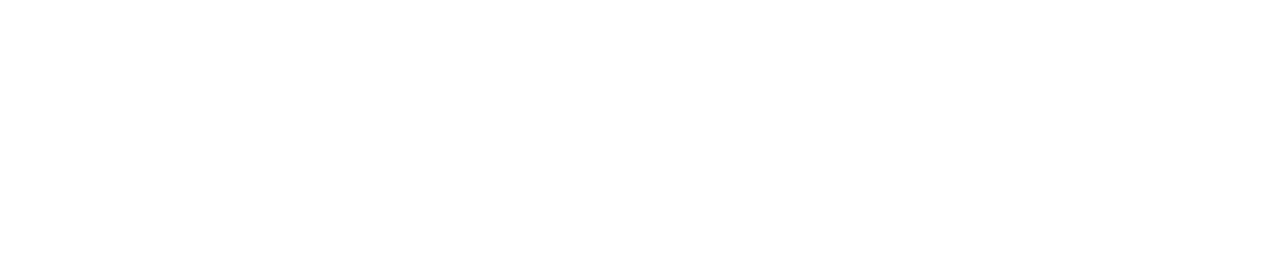
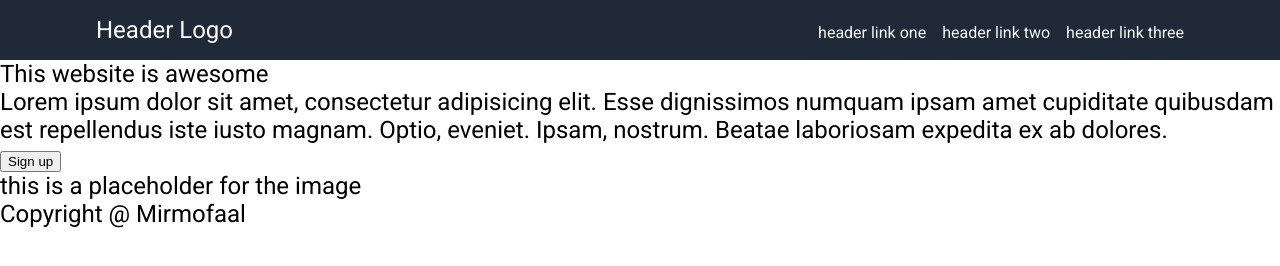
Before and after one commit to Overfed4372/landing-page-practice, a plain HTML site: page index.html in a window 1280 px wide. Drawn offline with Linux system fonts and the light colour scheme.

Commit message:
Add content and header style
Add the initial content for the header and the first row part.

Also, Add style to the header of the document.

```diff
--- a/index.html
+++ b/index.html
@@ -3,10 +3,36 @@
     <head>
         <meta charset="UTF-8">
         <meta name="viewport" content="width=device.width, initial-scale=1.0">
+        <link rel="stylesheet" href="style.css">
     </head>
 
     <body>
+        <div class="header">
+            <div class="header-logo">
+                Header Logo
+            </div>
+            <div class="header-links">
+                <ul>
+                  <li><a href="#" rel="noopener noreferrer">header link one</a></li>
+                  <li><a href="#" rel="noopener noreferrer">header link two</a></li>
+                  <li><a href="#" rel="noopener noreferrer">header link three</a></li>
+                </ul>
+            </div>
+        </div>
 
+        <div class="content-first-row">
+            <div class="hero-title">This website is awesome</div>
+            <div class="hero-text">Lorem ipsum dolor sit amet, consectetur adipisicing elit. Esse dignissimos numquam ipsam amet cupiditate quibusdam est repellendus iste iusto magnam. Optio, eveniet. Ipsam, nostrum. Beatae laboriosam expedita ex ab dolores.</div>
+            <div class="sign-up-button"><button>Sign up</button></div>
+            <div class="content-firs-row-image">
+                <!-- <img src="#" alt="this is a placeholder for the image"> -->
+                <div>this is a placeholder for the image</div>
+            </div>
+        </div>
+
+        <div class="footer">
+            Copyright @ Mirmofaal
+        </div>
     </body>
 
 </html>
--- a/style.css
+++ b/style.css
@@ -0,0 +1,50 @@
+@import url("https://fonts.googleapis.com/css?family=Roboto&display=swap");
+
+body {
+    font-family: Roboto, sans-serif;
+    font-size: 24px;
+    margin: 0;
+}
+
+ul {
+    list-style-type: none;
+    margin: 0px;
+    padding: 0px;
+}
+
+li {
+    margin: 0px;
+    padding: 0px;
+}
+
+a {
+    text-decoration: none;
+}
+
+.header {
+    background-color: #1F2937;
+    color: whitesmoke;
+    box-sizing: border-box;
+    padding: 16px;
+    display: flex;
+    justify-content: space-between;
+
+}
+
+.header .header-links ul {
+    display: flex;
+    justify-content: space-between;
+    margin-right: 80px;
+    gap: 16px;
+}
+
+.header .header-logo {
+    font-size: 24px;
+    color: #F9FAF8;
+    margin-left: 80px;
+}
+
+.header-links ul li a {
+    font-size: 16px;
+    color: whitesmoke;
+}
```
